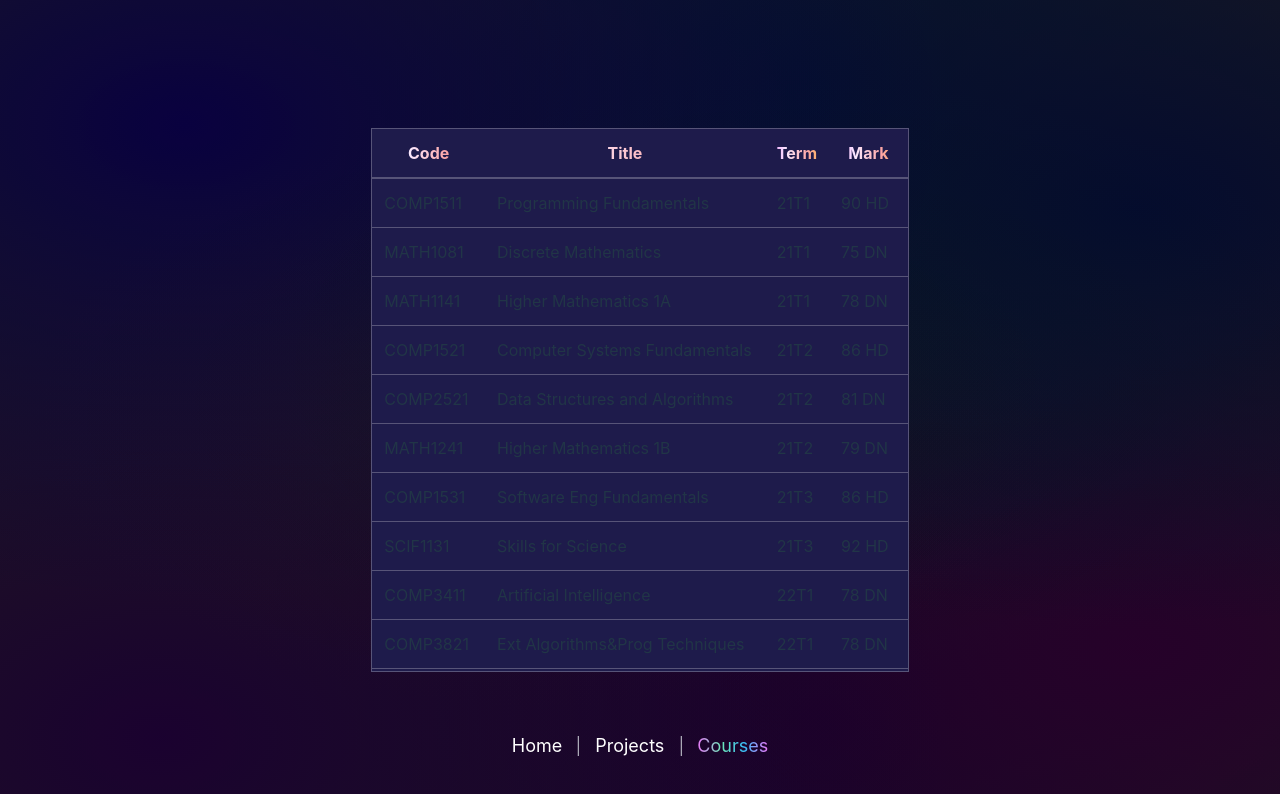
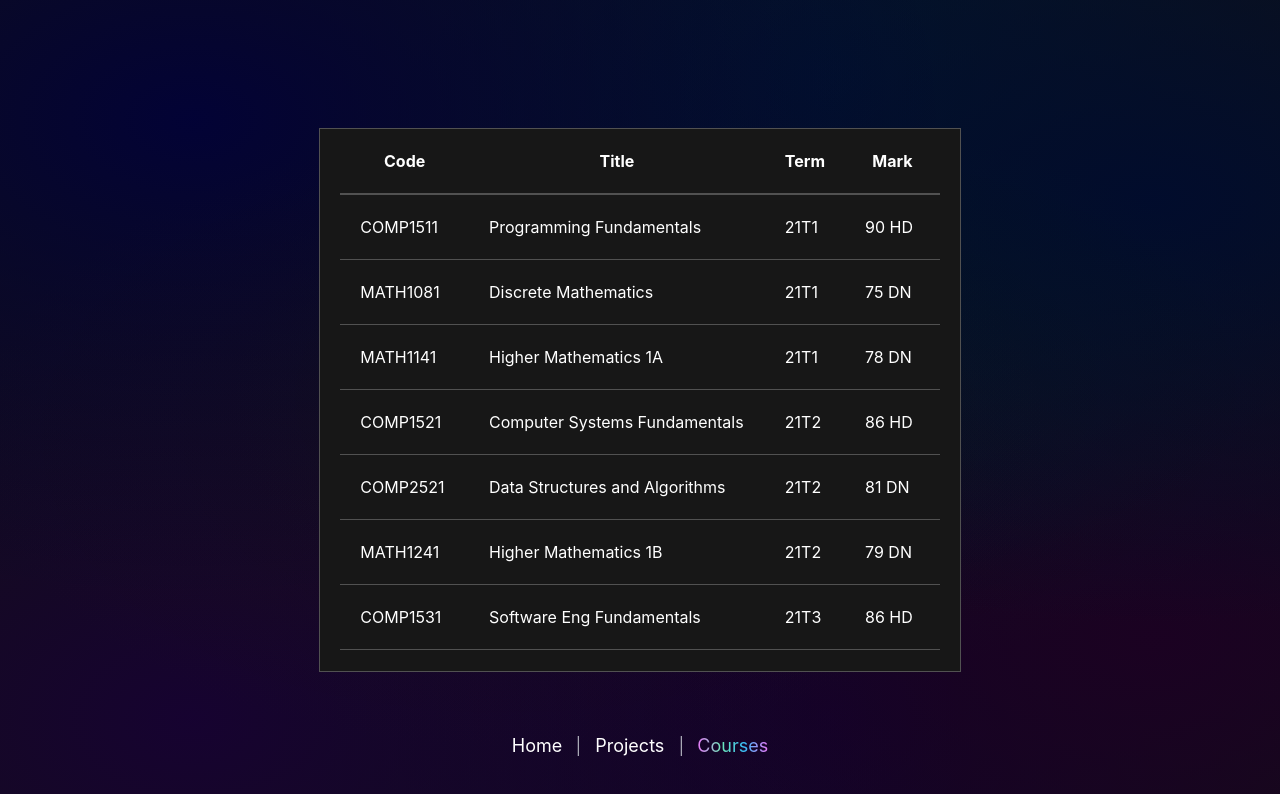
Before and after one commit to eoru5/eorudev, a React (Vite) app: page /courses in a window 1280 px wide. Shown: the top 794 px of the page. Built offline with nearby package versions, Linux system fonts and the light colour scheme.

Commit message:
optimizations for webkit browsers

```diff
--- a/package.json
+++ b/package.json
@@ -7,7 +7,10 @@
     "dev": "vite",
     "build": "vite build",
     "lint": "eslint .",
-    "preview": "vite preview"
+    "preview": "vite preview",
+    "test:chrome": "npx playwright test --headed --browser=chromium",
+    "test:firefox": "npx playwright test --headed --browser=firefox",
+    "test:safari": "npx playwright test --headed --browser=webkit"
   },
   "dependencies": {
     "motion": "^11.15.0",
@@ -17,6 +20,7 @@
   },
   "devDependencies": {
     "@eslint/js": "^9.15.0",
+    "@playwright/test": "^1.50.1",
     "@types/react": "^18.3.12",
     "@types/react-dom": "^18.3.1",
     "@vitejs/plugin-react": "^4.3.4",
--- a/src/components/AnimatedGradient.jsx
+++ b/src/components/AnimatedGradient.jsx
@@ -49,8 +49,28 @@ const AnimatedGradient = () => {
   const filter = useMotionTemplate`hue-rotate(${hueRotate})`
 
   return (
-    <motion.div className='-z-10 absolute top-0 left-0 h-screen w-screen bg-[hsla(230,1%,12%,1)]' style={{ backgroundImage, filter }} />
-  );
+    navigator.userAgent.indexOf('AppleWebKit') != -1
+      ? <StaticGradient />
+      : <motion.div className='-z-10 absolute top-0 left-0 h-screen w-screen bg-[hsla(230,1%,12%,1)]' style={{ backgroundImage, filter }} />
+  )
 };
 
+// quick fix as animated gradient is slow on webkit
+const StaticGradient = () => {
+  const backgroundImage = `
+    radial-gradient(at 40% 55%, hsla(27,85%,13%,0.1) 0px, transparent 50%),
+    radial-gradient(at 60% 50%, hsla(120,95%,15%,0.1) 0px, transparent 50%),
+    radial-gradient(at 15% 15%, hsla(240,91%,11%,1) 0px, transparent 50%),
+    radial-gradient(at 90% 25%, hsla(225,94%,9%,1) 0px, transparent 50%),
+    radial-gradient(at 65% 10%, hsla(211,92%,9%,1) 0px, transparent 50%),
+    radial-gradient(at 15% 90%, hsla(266,90%,10%,1) 0px, transparent 50%),
+    radial-gradient(at 90% 80%, hsla(287,90%,7%,1) 0px, transparent 50%),
+    radial-gradient(at 65% 90%, hsla(256,89%,9%,1) 0px, transparent 50%)
+  `;
+
+  return (
+    <motion.div className='-z-10 absolute top-0 left-0 h-screen w-screen' style={{ backgroundImage }} />
+  )
+}
+
 export default AnimatedGradient;
--- a/src/index.css
+++ b/src/index.css
@@ -8,7 +8,7 @@
   font-weight: 400;
 
   color-scheme: light dark;
-  color: rgba(255, 255, 255, 0.87);
+  color: rgba(255, 255, 255, 1);
   background-color: #121212;
 
   font-synthesis: none;
@@ -54,7 +54,7 @@ button:focus-visible {
   outline: 4px auto -webkit-focus-ring-color;
 }
 
-@media (prefers-color-scheme: light) {
+/* @media (prefers-color-scheme: light) {
   :root {
     color: #213547;
     background-color: #ffffff;
@@ -65,4 +65,4 @@ button:focus-visible {
   button {
     background-color: #f9f9f9;
   }
-}
+} */
--- a/src/pages/Courses.jsx
+++ b/src/pages/Courses.jsx
@@ -228,13 +228,13 @@ const Courses = () => {
       }}
       className='w-screen h-screen flex flex-col items-center py-32'
     >
-      <table className='z-2 block h-[600px] overflow-auto bg-indigo-950 border border-white border-opacity-25'>
-        <thead className='sticky top-0 bg-indigo-950 border-b-2 border-white border-opacity-25'>
+      <table className='block h-[600px] overflow-auto bg-neutral-900 border border-white border-opacity-25 px-5'>
+        <thead className='sticky top-0 bg-neutral-900 border-b-2 border-white border-opacity-25'>
           <tr>
-            <th className="p-3 bg-clip-text text-transparent bg-grad2 bg-[length:200%_auto]">Code</th>
-            <th className="p-3 bg-clip-text text-transparent bg-grad2 bg-[length:200%_auto]">Title</th>
-            <th className="p-3 bg-clip-text text-transparent bg-grad2 bg-[length:200%_auto]">Term</th>
-            <th className="p-3 bg-clip-text text-transparent bg-grad2 bg-[length:200%_auto]">Mark</th>
+            <th className="p-5">Code</th>
+            <th className="p-5">Title</th>
+            <th className="p-5">Term</th>
+            <th className="p-5">Mark</th>
           </tr>
         </thead>
         <tbody>
@@ -245,11 +245,12 @@ const Courses = () => {
               initial="hidden"
               custom={idx}
               animate="visible"
+              className='border-b border-white border-opacity-25'
             >
-              <td className="p-3 border-b border-white border-opacity-25">{item.code}</td>
-              <td className="p-3 border-b border-white border-opacity-25">{item.title}</td>
-              <td className="p-3 border-b border-white border-opacity-25">{item.term}</td>
-              <td className="p-3 border-b border-white border-opacity-25">{item.mark}</td>
+              <td className="p-5">{item.code}</td>
+              <td className="p-5">{item.title}</td>
+              <td className="p-5">{item.term}</td>
+              <td className="p-5">{item.mark}</td>
             </motion.tr>
           ))}
         </tbody>
```
Also changed, not shown: test-results/.last-run.json (added), 2 other files (tests, documents, lock files or other folders).
